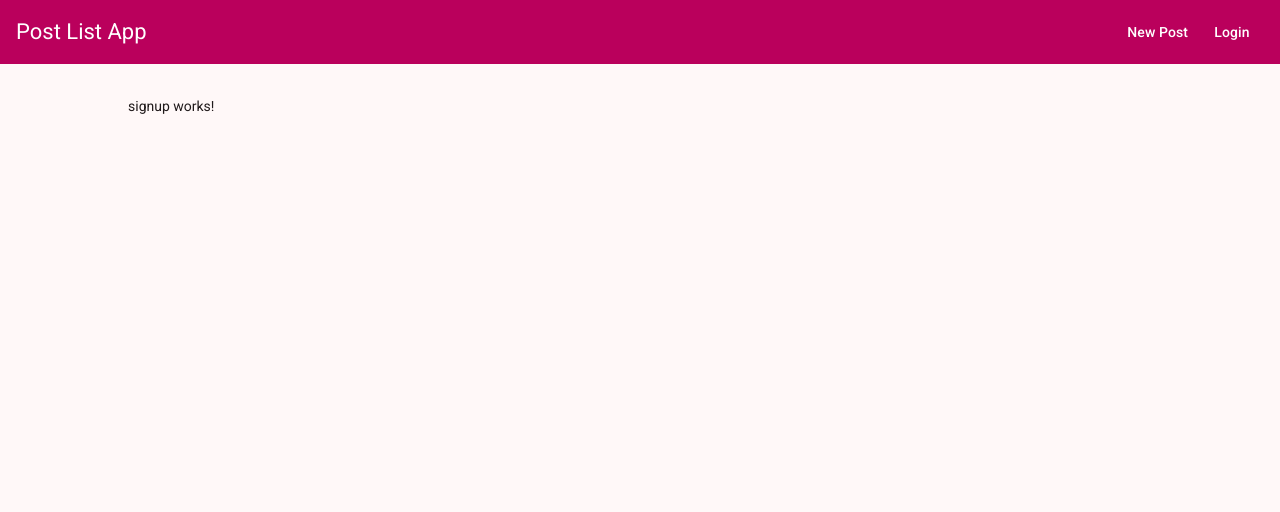
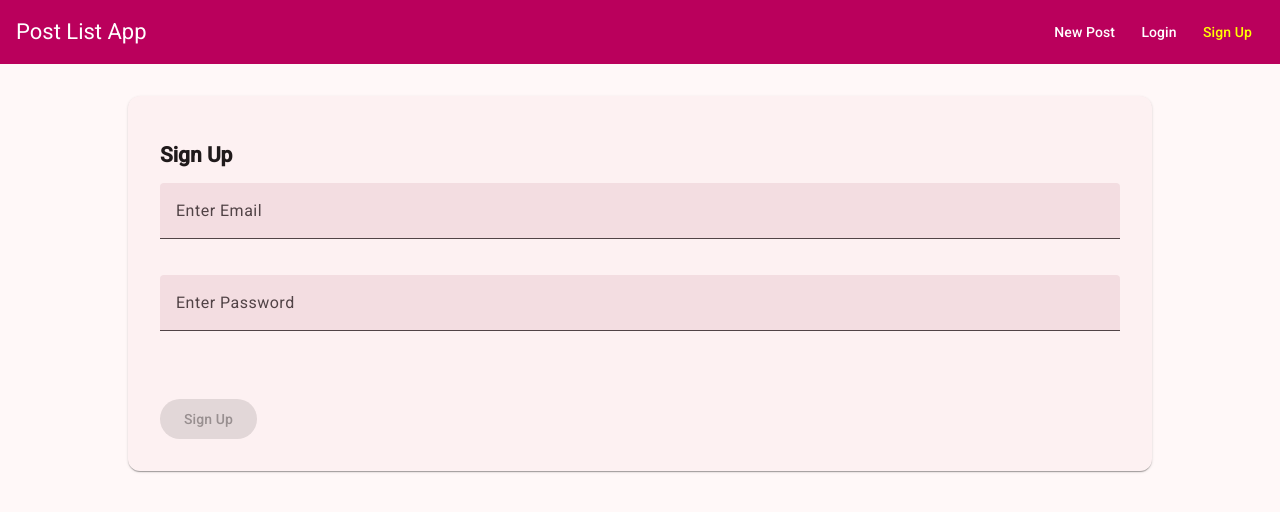
Before and after one commit to MEGHA2507/Post-MEAN-App, an Angular app: page /signup in a window 1280 px wide. Shown: the top 512 px of the page. Built offline with nearby package versions, Linux system fonts and the light colour scheme.

Commit message:
sign up route and form component ui done

```diff
--- a/src/app/header/header.html
+++ b/src/app/header/header.html
@@ -8,5 +8,8 @@
         <li>
             <a mat-button routerLink="/login" routerLinkActive="active-link" class="link">Login</a>
         </li>
+        <li>
+            <a mat-button routerLink="/signup" routerLinkActive="active-link" class="link">Sign Up</a>
+        </li>
     </ul>
 </mat-toolbar>
--- a/src/app/login/login.ts
+++ b/src/app/login/login.ts
@@ -17,13 +17,14 @@ export class Login implements OnInit{
 
   ngOnInit(): void {
     this.loginForm = new FormGroup({
-      email: new FormControl('', {validators: Validators.required}),
+      email: new FormControl('', {validators: [Validators.required, Validators.email]}),
       password: new FormControl('', {validators: Validators.required})
     })
   }
 
   loginSubmit(){
     console.log(this.loginForm.value);
+    //this.loginForm.reset();
   }
 
 }
--- a/src/app/signup/signup.html
+++ b/src/app/signup/signup.html
@@ -1 +1,14 @@
-<p>signup works!</p>
+<mat-card>
+    <h2>Sign Up</h2>
+    <form [formGroup]="signupForm" (click)="signupSubmit()">
+        <mat-form-field>
+            <input matInput type="email" formControlName="email" placeholder="Enter Email">
+            <mat-error *ngIf="signupForm.get('email')?.invalid">Please enter a email!!</mat-error>
+        </mat-form-field>
+        <mat-form-field>
+            <input matInput type="password" formControlName="password" placeholder="Enter Password">
+            <mat-error *ngIf="signupForm.get('password')?.invalid">Please enter a password!!</mat-error>
+        </mat-form-field>
+        <button mat-raised-button type="submit" [disabled]="signupForm.invalid">Sign Up</button>
+    </form>
+</mat-card>
--- a/src/app/signup/signup.scss
+++ b/src/app/signup/signup.scss
@@ -0,0 +1,10 @@
+mat-card{
+    padding: 2rem;
+}
+mat-form-field{
+    display: block;
+    margin-bottom: 1rem;
+}
+button[type="submit"]{
+    margin-top: 2rem;
+}
--- a/src/app/signup/signup.ts
+++ b/src/app/signup/signup.ts
@@ -1,11 +1,29 @@
+import { CommonModule } from '@angular/common';
 import { Component } from '@angular/core';
+import { FormGroup, FormControl, Validators, ReactiveFormsModule } from '@angular/forms';
+import { MatButtonModule } from '@angular/material/button';
+import { MatCardModule } from '@angular/material/card';
+import { MatInputModule } from '@angular/material/input';
+import { MatFormField, MatError } from '@angular/material/select';
 
 @Component({
   selector: 'app-signup',
-  imports: [],
+  imports: [MatButtonModule, MatFormField, MatError, MatCardModule, CommonModule, ReactiveFormsModule, MatInputModule],
   templateUrl: './signup.html',
   styleUrl: './signup.scss',
 })
 export class Signup {
+  signupForm!: FormGroup;
 
+  ngOnInit(): void {
+    this.signupForm = new FormGroup({
+      email: new FormControl('', {validators: [Validators.required, Validators.email]}),
+      password: new FormControl('', {validators: Validators.required})
+    })
+  }
+
+  signupSubmit(){
+    console.log(this.signupForm.value);
+    //this.signupForm.reset();
+  }
 }
```
